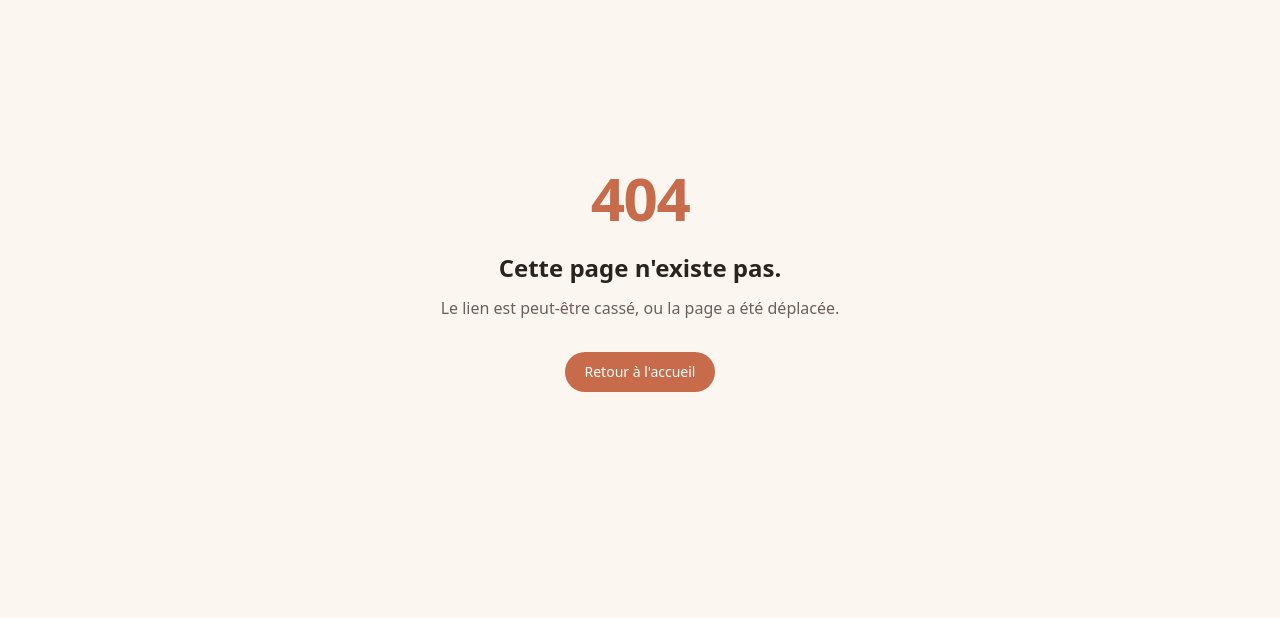
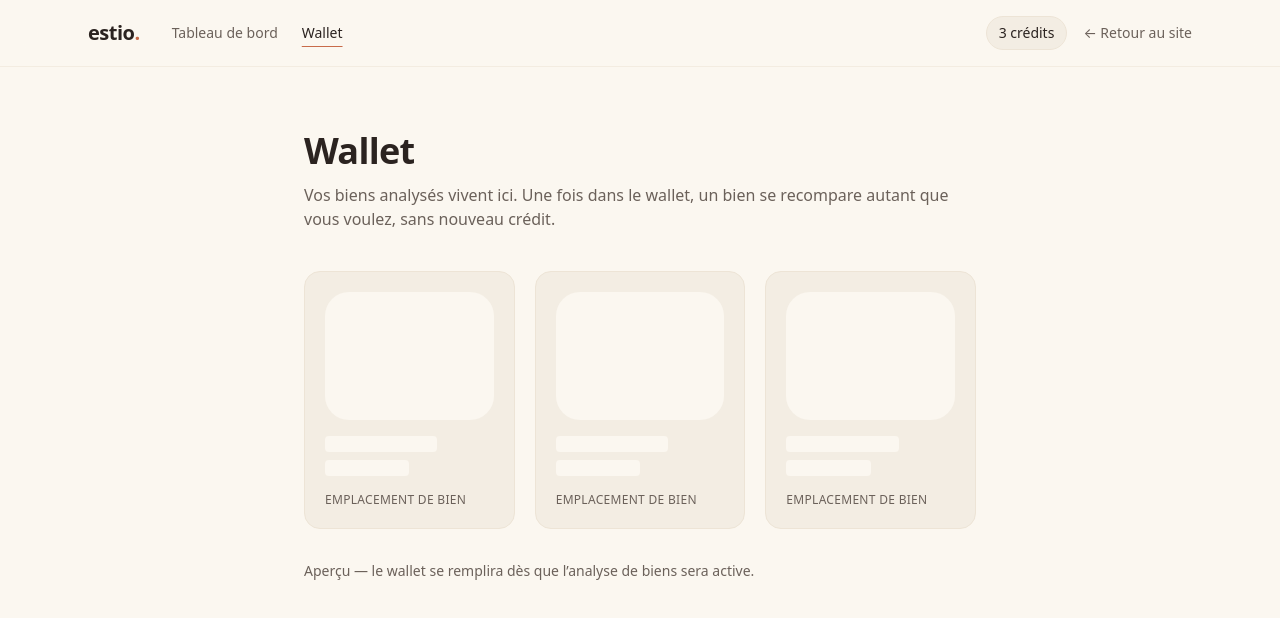
Before and after one commit to mcflyvpro-art/comparateurimo, a Next.js app: page /app/wallet in a window 1280 px wide. Before the commit this address had no page. Shown: the top 618 px of the page. Built offline with nearby package versions, Linux system fonts and the light colour scheme; a web font is replaced by a local one.

Commit message:
feat(app): coquille /app/wallet (grille factice)

```diff
--- /dev/null
+++ b/src/app/(app)/app/wallet/page.tsx
@@ -0,0 +1,43 @@
+import type { Metadata } from "next";
+
+export const metadata: Metadata = {
+  title: "Wallet — Estio",
+  description:
+    "Vos biens analysés, réutilisables pour de nouvelles comparaisons sans recoût.",
+};
+
+const PLACEHOLDER_SLOTS = [0, 1, 2];
+
+export default function Wallet() {
+  return (
+    <main className="mx-auto max-w-6xl px-6 py-16">
+      <h1 className="font-sans text-3xl font-semibold tracking-[-0.02em] text-text md:text-4xl">
+        Wallet
+      </h1>
+      <p className="mt-3 max-w-2xl text-muted">
+        Vos biens analysés vivent ici. Une fois dans le wallet, un bien se
+        recompare autant que vous voulez, sans nouveau crédit.
+      </p>
+
+      <div className="mt-10 grid gap-5 sm:grid-cols-2 lg:grid-cols-3">
+        {PLACEHOLDER_SLOTS.map((i) => (
+          <div
+            key={i}
+            className="rounded-2xl border border-border bg-bg-alt p-5"
+          >
+            <div className="h-32 rounded-xl bg-bg" />
+            <div className="mt-4 h-4 w-2/3 rounded bg-bg" />
+            <div className="mt-2 h-4 w-1/2 rounded bg-bg" />
+            <p className="mt-4 text-xs uppercase tracking-wide text-muted">
+              Emplacement de bien
+            </p>
+          </div>
+        ))}
+      </div>
+
+      <p className="mt-8 text-sm text-muted">
+        Aperçu — le wallet se remplira dès que l&rsquo;analyse de biens sera active.
+      </p>
+    </main>
+  );
+}
```
